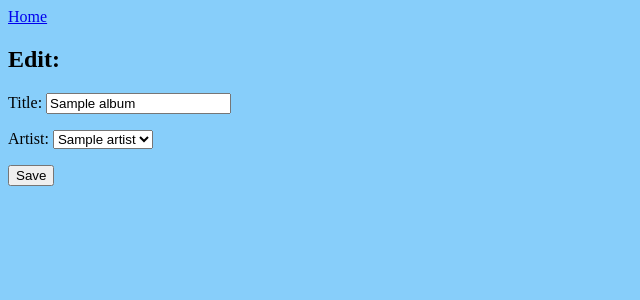
After one commit to Momentum-Team-15/django-music-TBN00, a Django app: page /album/edit/1 in a window 1280 px wide. The commit adds this page. Shown: the top 300 px of the page, without its empty margins (0-640 px from the left). Run offline with Django 4.2, Linux system fonts and the light colour scheme; tables that the repository leaves empty hold one stand-in row (values such as "Sample post").

Commit message:
edit and home link

```diff
--- a/config/settings.py
+++ b/config/settings.py
@@ -136,3 +136,6 @@ AUTH_USER_MODEL = 'music.User'
 INTERNAL_IPS = [
     '127.0.0.1'
 ]
+
+MEDIA_URL = "/media/"
+MEDIA_ROOT = BASE_DIR / "media"
--- a/config/urls.py
+++ b/config/urls.py
@@ -21,6 +21,8 @@ urlpatterns = [
     path('admin/', admin.site.urls),
     path('accounts/', include('registration.backends.simple.urls')),
     path('', views.index, name="home"),
+    path('album/new', views.create_album, name='create_album'),
     path('__debug__/', include('debug_toolbar.urls')),
-    path('album/<int:pk>/', views.album_detail, name='album_detail')
+    path('album/<int:pk>/', views.album_detail, name='album_detail'),
+    path('album/edit/<int:pk>', views.album_edit, name='album_edit'),
 ]
--- /dev/null
+++ b/music/forms.py
@@ -0,0 +1,8 @@
+from django import forms
+from .models import Album
+
+class AlbumForm(forms.ModelForm):
+
+    class Meta:
+        model = Album
+        fields = ('title', 'artist',)
--- a/music/views.py
+++ b/music/views.py
@@ -1,5 +1,7 @@
-from django.shortcuts import render
+from django.shortcuts import render, redirect, get_object_or_404
+
 from .models import Album
+from music.forms import AlbumForm
 
 
 # Create your views here.
@@ -10,3 +12,26 @@ def index(request):
 def album_detail(request, pk):
     album = Album.objects.get(pk=pk)
     return render(request, 'music/album_detail.html', {'album': album})
+
+
+def create_album(request):
+    if request.method == 'POST':
+        form = AlbumForm(request.POST)
+        if form.is_valid():
+            album = form.save()
+            return redirect('home')
+    else:
+        form = AlbumForm()
+    return render(request, 'music/create_album.html', {'form': form})
+
+def album_edit(request, pk):
+    post = get_object_or_404(Album, pk=pk)
+    if request.method == "POST":
+        form = AlbumForm(request.POST, instance=post)
+        if form.is_valid():
+            post = form.save(commit=False)
+            post.save()
+            return redirect('album_detail', pk=post.pk)
+    else:
+        form = AlbumForm(instance=post)
+    return render(request, 'music/album_edit.html', {'form': form})
--- a/static/css/style.css
+++ b/static/css/style.css
@@ -9,6 +9,8 @@ body {
 }
 
 .albums{
+    display: flex;
+    justify-content: center;
     background-color: cadetblue;
     margin: 5px;
     padding: 5px;
--- a/templates/base.html
+++ b/templates/base.html
@@ -12,6 +12,8 @@
     <title>Document</title>
 </head>
 <body>
-    {% block content %} {% endblock %}
+    {% block content %}
+
+    {% endblock %}
 </body>
 </html>
--- a/templates/music/album_detail.html
+++ b/templates/music/album_detail.html
@@ -1,8 +1,12 @@
 {% extends 'base.html' %}
 {% block content %}
+
+<a href="{% url 'home' %}">Home</a>
 <h1>Album Details:</h1>
 <p>Album Name: {{ album.title }}</p>
 <p>Artist Name: {{ album.artist }}</p>
 
+<a href="{% url 'album_edit' pk=album.pk %}">Edit</a>
+
 
 {% endblock %}
--- /dev/null
+++ b/templates/music/album_edit.html
@@ -0,0 +1,13 @@
+{% extends 'base.html' %}
+
+{% block content %}
+<a href="{% url 'home' %}">Home</a>
+<h2>Edit:</h2>
+
+<form method="POST">{% csrf_token %}
+    {{ form.as_p }}
+    <button type="submit">Save</button>
+</form>
+
+
+{% endblock %}
--- a/templates/music/index.html
+++ b/templates/music/index.html
@@ -1,6 +1,5 @@
 {% extends 'base.html' %}
 {% block content %}
-
 
 <h1>Albums:</h1>
 
@@ -11,5 +10,6 @@
     </div>
     {% endfor %}
 </div>
+<a href="{% url 'create_album' %}">Add Album</a>
 
 {% endblock %}
```
Also changed, not shown: templates/music/create_album.html (added, +10 -0 lines), music/models.py (line endings or trailing spaces).
